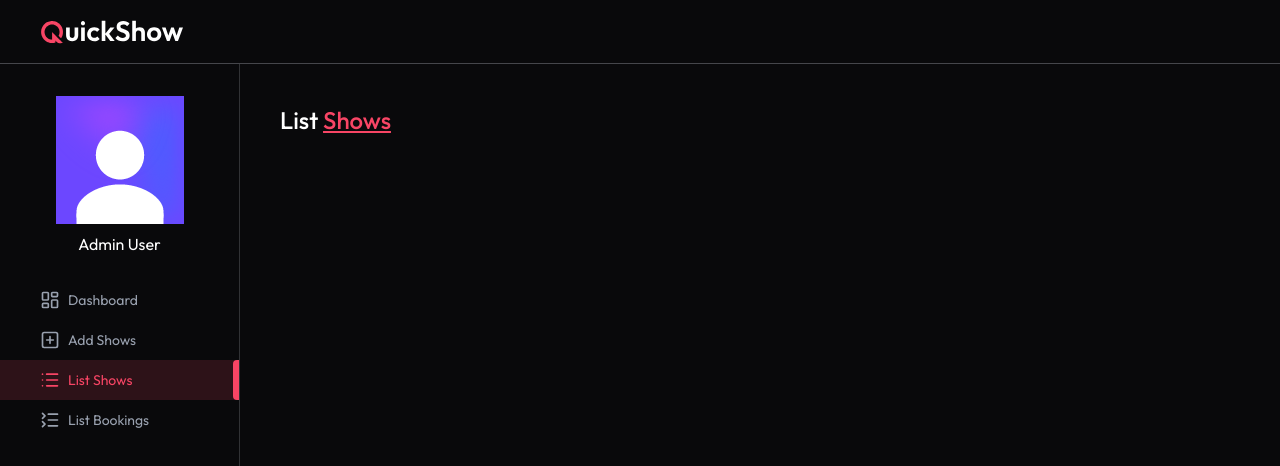
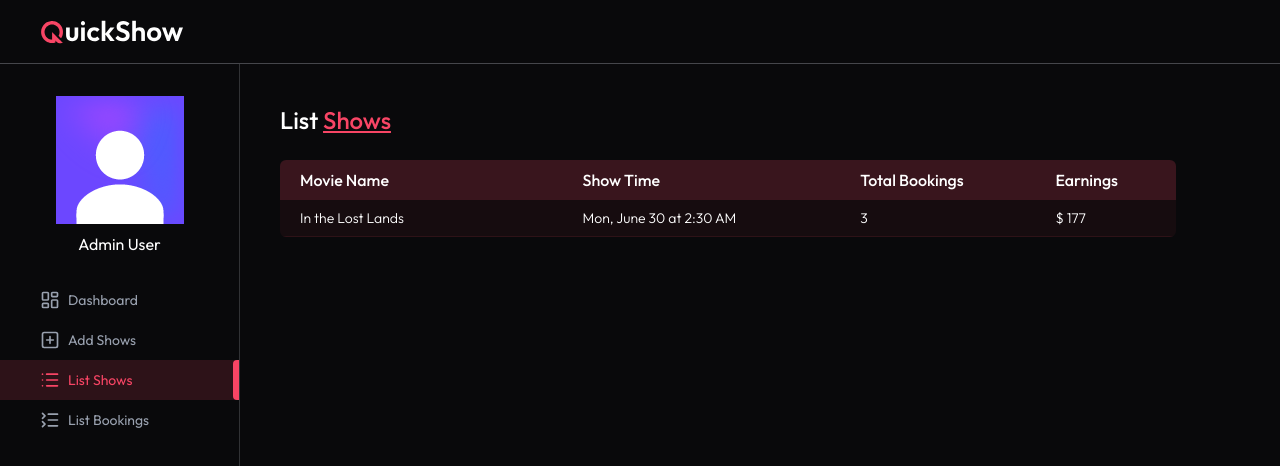
Before and after one commit to toffly/quickmovie, a React (Vite) app in the folder client/: page /admin/list-shows in a window 1280 px wide. Shown: the top 466 px of the page. Built offline with nearby package versions, Linux system fonts and the light colour scheme.

Commit message:
feat: add date formatting and display table for shows in ListShows component

```diff
--- a/client/src/pages/admin/ListShows.jsx
+++ b/client/src/pages/admin/ListShows.jsx
@@ -2,6 +2,7 @@ import { useEffect, useState } from "react";
 import { dummyShowsData } from "../../assets/assets";
 import Loading from "../../components/Loading";
 import Title from "../../components/admin/Title";
+import dateFormat from "../../lib/dateFormat";
 
 const ListShows = () => {
   const currency = import.meta.env.VITE_CURRENCY;
@@ -39,6 +40,28 @@ const ListShows = () => {
   return !loading ? (
     <>
       <Title text1="List" text2="Shows" />
+      <div className="max-w-4xl mt-6 overflow-x-auto">
+        <table className="w-full border-collapse rounded-md overflow-hidden text-nowrap">
+          <thead>
+            <tr className="bg-primary/20 text-left text-white">
+              <th className="p-2 font-medium pl-5">Movie Name</th>
+              <th className="p-2 font-medium">Show Time</th>
+              <th className="p-2 font-medium">Total Bookings</th>
+              <th className="p-2 font-medium">Earnings</th>
+            </tr>
+          </thead>
+          <tbody className="text-sm font-light">
+            {shows.map((show, index) => (
+                <tr key={index} className="border-b border-primary/10 bg-primary/5 even:bg-primary/10">
+                    <td className="p-2 min-w-45 pl-5">{show.movie.title}</td>
+                    <td className="p-2">{dateFormat(show.showDateTime)}</td>
+                    <td className="p-2">{Object.keys(show.occupiedSeats).length}</td>
+                    <td className="p-2">{currency} {Object.keys(show.occupiedSeats).length * show.showPrice}</td>
+                </tr>
+            ))}
+          </tbody>
+        </table>
+      </div>
     </>
   ) : (
     <Loading />
```
